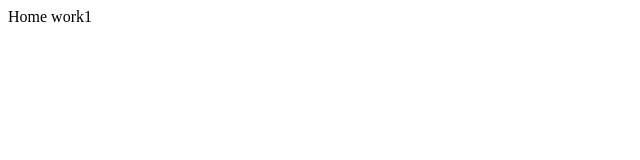
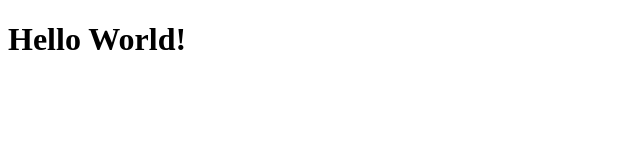
Before and after one commit to KatKat92/goit-markup-hw-01, a plain HTML site: page index.html in a window 1280 px wide. Shown: the whole page, without its empty margins (0-640 px from the left). Drawn offline with Linux system fonts and the light colour scheme.

Commit message:
update index.html file

```diff
--- a/index.html
+++ b/index.html
@@ -1,6 +1,11 @@
-<html>
-    <head></head>
-    <body>
-        Home work1
-    </body>
+<!DOCTYPE html>
+<html lang="uk">
+<head>
+    <meta charset="UTF-8">
+    <meta name="viewport" content="width=device-width, initial-scale=1.0">
+    <title>index.html</title>
+</head>
+<body>
+    <h1>Hello World!</h1>
+</body>
 </html>
```
Also changed, not shown: 1 other file.
